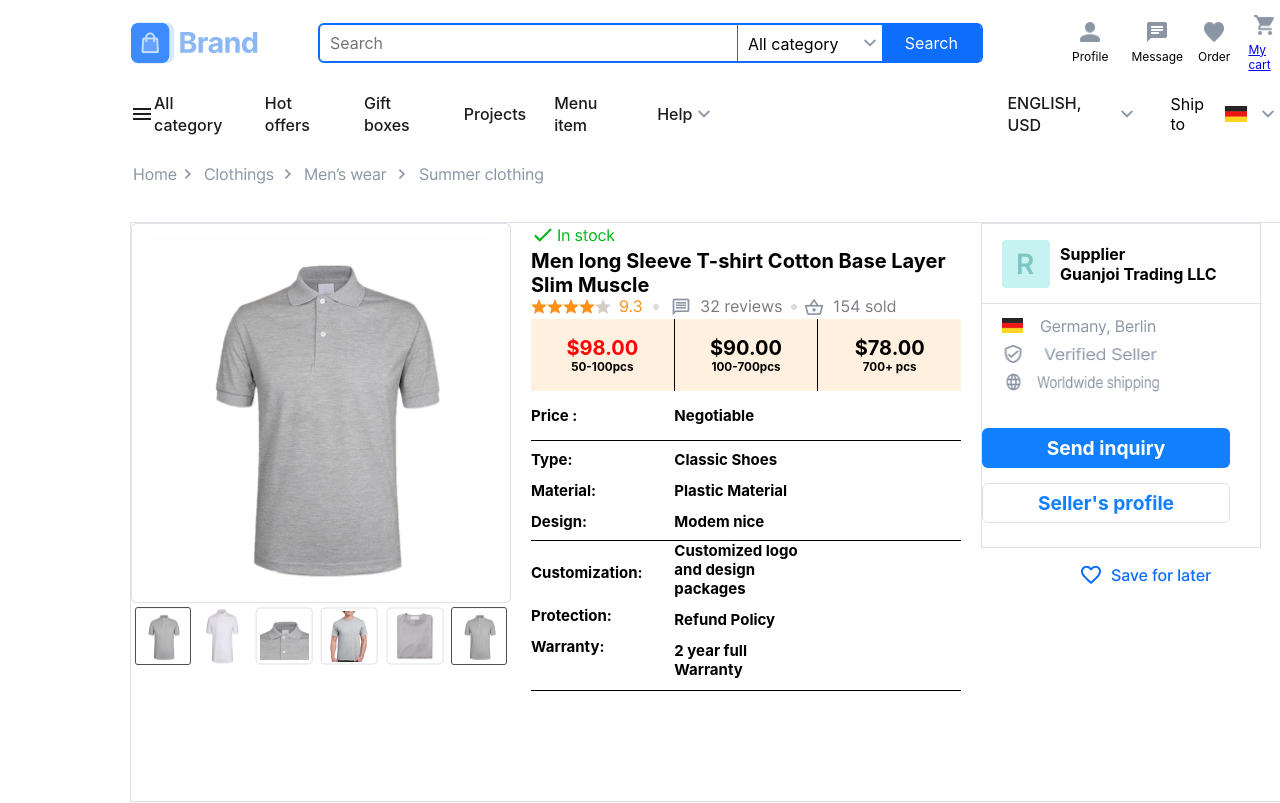
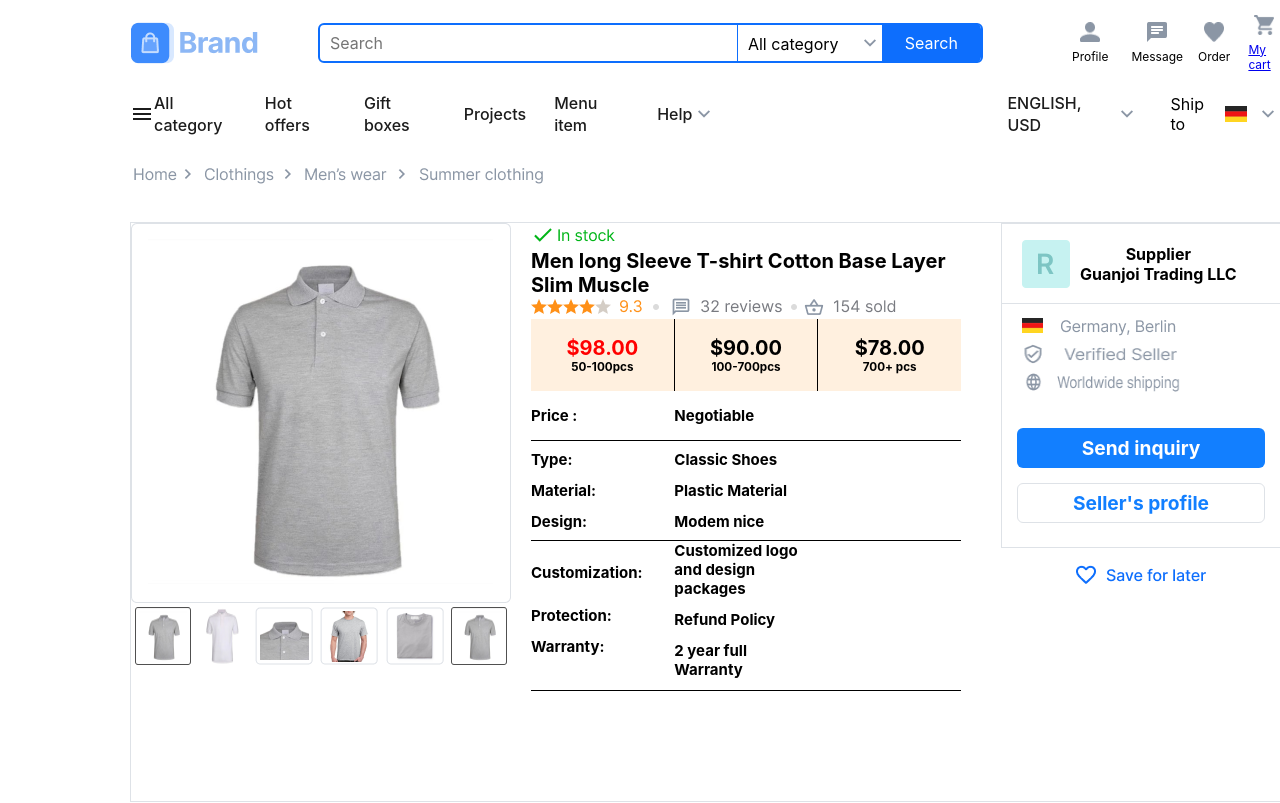
Before and after one commit to vudd95/Team2-CIJS88-MindX, a React (Create React App) app: page /product-details in a window 1280 px wide. Shown: the top 803 px of the page. Built offline with nearby package versions, Linux system fonts and the light colour scheme.

Commit message:
productdetailss

```diff
--- a/src/pages/ProductDetails/ProductDetails.css
+++ b/src/pages/ProductDetails/ProductDetails.css
@@ -19,7 +19,6 @@
   border-style: solid;
   border-color: #dee2e7;
   box-sizing: border-box;
-  /* margin: 0 auto; */
 }
 .content1 .content1_left {
   background-color: #ffffff;
@@ -37,6 +36,8 @@
 .content1 .content1_right {
   background-color: #ffffff;
   flex: 1;
+  text-align: center;
+  margin-right: 10px;
 }
 .content1 .content1_center_1 {
   background-color: #fff0df;
@@ -75,6 +76,7 @@
 .content1 .content1_right .content1_right_top {
   display: flex;
   justify-content: center;
+  margin-left: 20px;
 }
 .content1 .content1_right .content1_right_bottom {
   display: flex;
```
